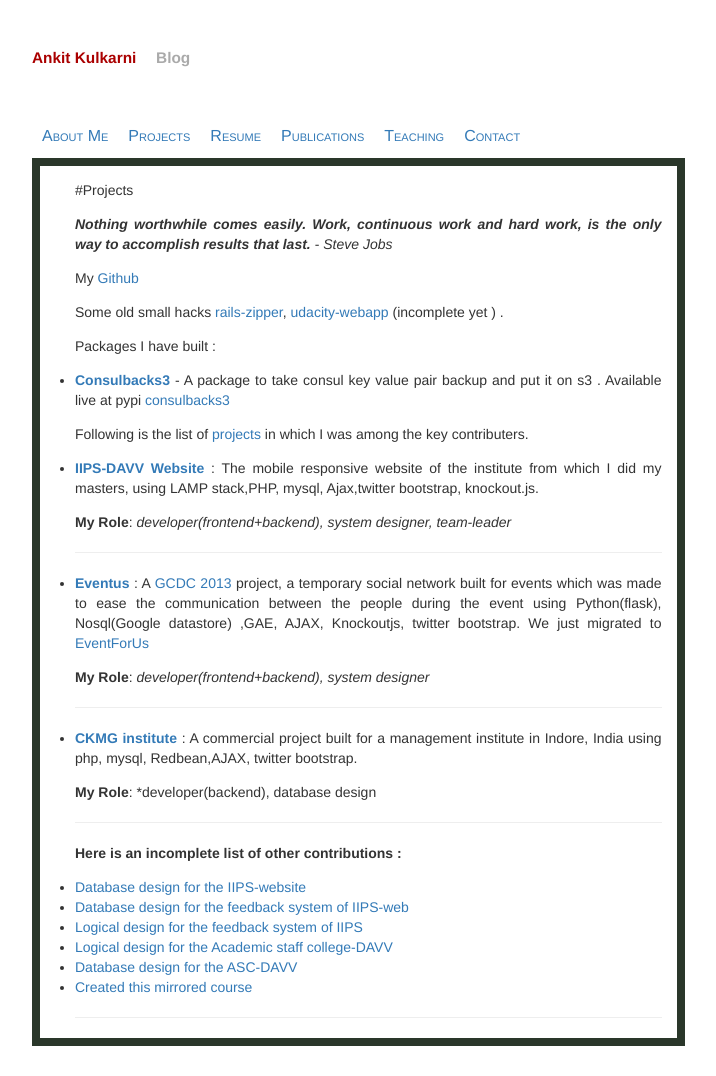
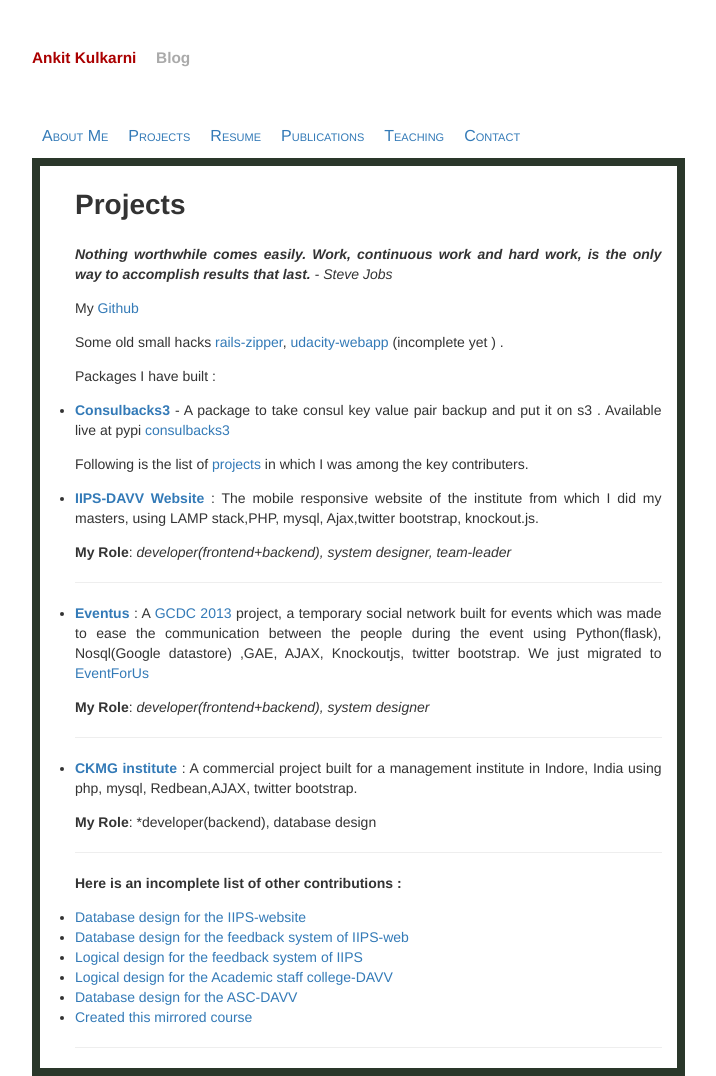
Before and after one commit to Ankit-Kulkarni/Ankit-Kulkarni.github.io, a Jekyll site: the page built from projects.md, in a window 1280 px wide. Shown: the whole page, without its empty margins (233-949 px from the left). Built offline with Jekyll 4.4.1, drawn with Linux system fonts in a browser that asks for light colours; before the commit the page ends 1046 px from its top, so only the background shows below that.

```diff
--- a/projects.md
+++ b/projects.md
@@ -4,7 +4,9 @@ title: Ankit Kulkarni | Projects
 categories: aboutme
 permalink: /aboutme/projects.html
 ---
-#Projects
+
+Projects
+========
 
 ***Nothing worthwhile comes easily. Work, continuous work and hard work, is the only way to accomplish results that last.*** - *Steve Jobs*
 
```
